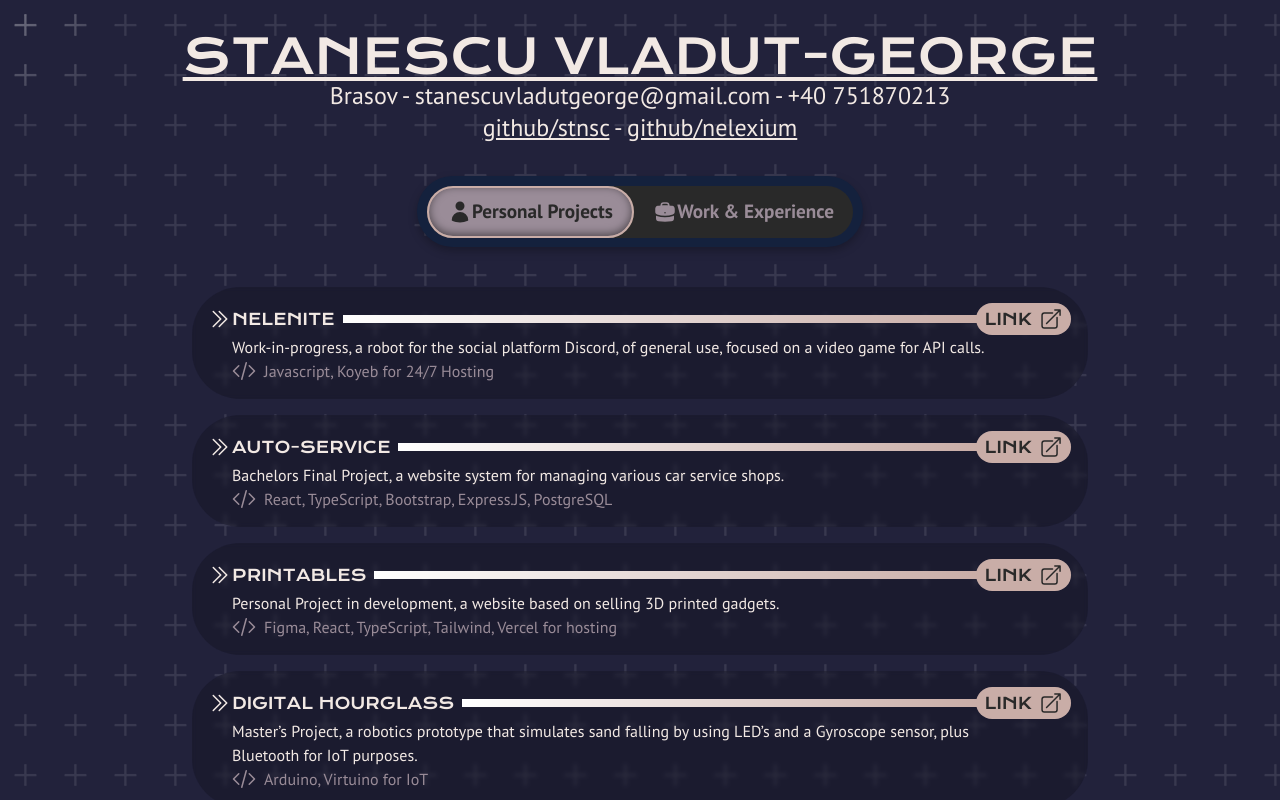
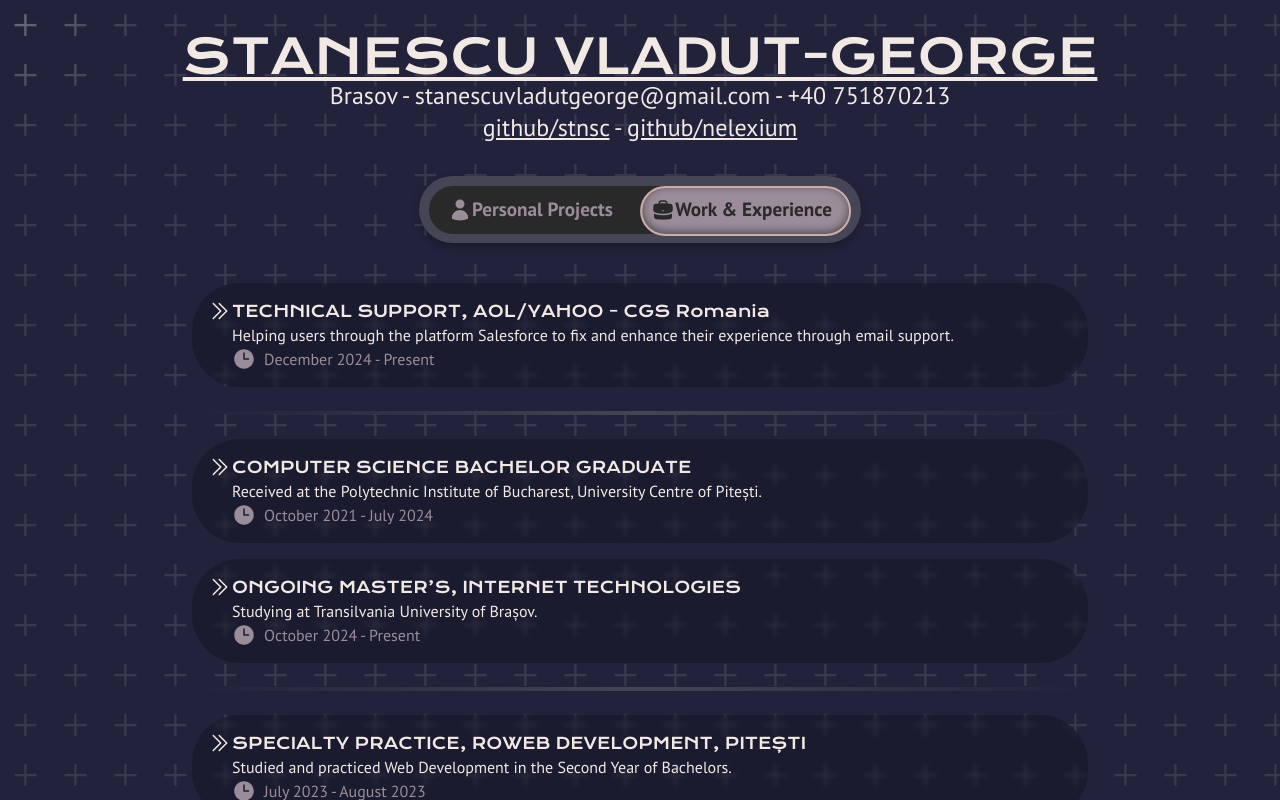
Before and after one commit to stnsc/personal, a React (Vite) app: page / in a window 1280 px wide. Both pictures are taken after a click on the button "Work & Experience". Shown: the top 800 px of the page. Built offline with nearby package versions, Linux system fonts and the light colour scheme.

Commit message:
Added Work Section, Navbar Functionality and Animations

```diff
--- a/package.json
+++ b/package.json
@@ -12,6 +12,7 @@
   "dependencies": {
     "@heroicons/react": "^2.2.0",
     "@tailwindcss/vite": "^4.0.0",
+    "animejs": "^3.2.2",
     "prettier": "^3.4.2",
     "react": "^18.3.1",
     "react-dom": "^18.3.1",
@@ -19,6 +20,7 @@
   },
   "devDependencies": {
     "@eslint/js": "^9.17.0",
+    "@types/animejs": "^3.1.13",
     "@types/react": "^18.3.18",
     "@types/react-dom": "^18.3.5",
     "@vitejs/plugin-react": "^4.3.4",
--- a/src/App.tsx
+++ b/src/App.tsx
@@ -1,15 +1,19 @@
+import { useState } from "react"
 import Background from "./components/Background"
 import Navbar from "./components/Navbar"
 import Personal from "./components/Personal"
 import Title from "./components/Title"
+import Work from "./components/Work"
 
 function App() {
+    const [activePage, setActivePage] = useState("personal")
+
     return (
         <>
             <Background />
             <Title />
-            <Navbar />
-            <Personal />
+            <Navbar setActivePage={setActivePage} />
+            {activePage === "personal" ? <Personal /> : <Work />}
         </>
     )
 }
--- a/src/components/Background.tsx
+++ b/src/components/Background.tsx
@@ -17,11 +17,17 @@ function Background() {
 
     return (
         <div className="background_container">
-            <div className="background"></div>
+            <div
+                className="background"
+                style={{
+                    backgroundPosition: `${cursorPos.x * 0.02}px ${cursorPos.y * 0.02}px`,
+                }}
+            ></div>
             <div
                 className="background_bright"
                 style={{
-                    maskImage: `radial-gradient(circle 10vw at ${cursorPos.x}px ${cursorPos.y}px, rgba(0,0,0,1) 0%, rgba(0,0,0,0) 100%)`,
+                    backgroundPosition: `${cursorPos.x * 0.02}px ${cursorPos.y * 0.02}px`,
+                    maskImage: `radial-gradient(circle 15vw at ${cursorPos.x}px ${cursorPos.y}px, rgba(0,0,0,1) 0%, rgba(0,0,0,0) 75%)`,
                 }}
             ></div>
         </div>
--- a/src/components/Navbar.tsx
+++ b/src/components/Navbar.tsx
@@ -1,25 +1,57 @@
 import { UserIcon, BriefcaseIcon } from "@heroicons/react/24/solid"
+import { useState, useEffect, useRef } from "react"
+import anime from "animejs"
 
-function Navbar() {
+interface NavbarProp {
+    setActivePage: (page: string) => void
+}
+
+function Navbar({ setActivePage }: NavbarProp) {
+    const [activeButton, setActiveButton] = useState("personal")
+    const buttonRef = useRef(null)
+
+    useEffect(() => {
+        if (buttonRef.current) {
+            anime({
+                targets: buttonRef.current,
+                translateX: activeButton === "personal" ? "0%" : "100%",
+                duration: 300,
+                easing: "easeInOutCirc",
+            })
+        }
+    }, [activeButton])
+
     return (
+        <>
             <div className="flex justify-center m-8">
                 <div className="button-nav flex justify-center">
                     <div className="button-container flex">
+                        <div className="button-active" ref={buttonRef} />
                         <button
                             type="button"
-                        className="flex flex-row items-center button button-active"
+                            className={`flex flex-row items-center button ${activeButton === "personal" ? "text-active" : ""}`}
+                            onClick={() => {
+                                setActiveButton("personal")
+                                setActivePage("personal")
+                            }}
                         >
                             <UserIcon className="size-6" /> Personal Projects
                         </button>
                         <button
                             type="button"
-                        className="flex flex-row items-center button"
+                            className={`flex flex-row items-center button ${activeButton === "work" ? "text-active" : ""}`}
+                            onClick={() => {
+                                setActiveButton("work")
+                                setActivePage("work")
+                            }}
                         >
-                        <BriefcaseIcon className="size-6" /> Work & Experience
+                            <BriefcaseIcon className="size-6" /> Work &
+                            Experience
                         </button>
                     </div>
                 </div>
             </div>
+        </>
     )
 }
 
--- a/src/components/Personal.tsx
+++ b/src/components/Personal.tsx
@@ -1,9 +1,10 @@
-import { useState } from "react"
+import { useEffect, useState } from "react"
 import {
     ChevronDoubleRightIcon,
     ArrowTopRightOnSquareIcon,
     CodeBracketIcon,
 } from "@heroicons/react/24/solid"
+import anime from "animejs"
 
 interface PersonalProps {
     name: string
@@ -26,15 +27,14 @@ function Personal() {
             description:
                 "Bachelors Final Project, a website system for managing various car service shops.",
             technologies:
-                "React, TypeScript, Bootstrap, Express.JS, PostgreSQL",
+                "React, TypeScript, Bootstrap, Express.JS, Framer Motion, PostgreSQL",
             url: "",
         },
         {
-            name: "PRINTABLES",
+            name: "WEATHER APPLICATION",
             description:
-                "Personal Project in development, a website based on selling 3D printed gadgets.",
-            technologies:
-                "Figma, React, TypeScript, Tailwind, Vercel for hosting",
+                "Personal Project for displaying weather data from any city on earth using OpenWeatherAPI.",
+            technologies: "React, TypeScript, Framer Motion, Tailwind",
             url: "",
         },
         {
@@ -48,10 +48,22 @@ function Personal() {
             name: "THIS WEBSITE!",
             description:
                 "Documenting the whole design through implementation process.",
-            technologies: "Figma, Vite, React, TailwindCSS",
+            technologies:
+                "Figma, Vite, React, TypeScript, TailwindCSS, Anime.JS, Hosted on Vercel",
             url: "",
         },
     ])
+
+    useEffect(() => {
+        anime({
+            targets: ".data-entry",
+            opacity: [0, 1],
+            translateX: [50, 0],
+            duration: 300,
+            easing: "easeInOutCirc",
+            delay: anime.stagger(50),
+        })
+    }, [data])
 
     return (
         <div className="container max-w-4xl mx-auto flex flex-col items-start">
--- a/src/components/Title.tsx
+++ b/src/components/Title.tsx
@@ -1,6 +1,20 @@
+import anime from "animejs"
+import { useEffect } from "react"
+
 function Title() {
+    useEffect(() => {
+        anime({
+            targets: ".title-div",
+            scaleX: [0, 1],
+            scaleY: [0, 1],
+            opacity: [0, 1],
+            duration: 1000,
+            easing: "easeInOutCirc",
+        })
+    }, [])
+
     return (
-        <div className="flex flex-col text-center m-8">
+        <div className="title-div flex flex-col text-center m-8">
             <h1 className="uppercase underline text-5xl title-font">
                 stanescu vladut-george
             </h1>
--- /dev/null
+++ b/src/components/Work.tsx
@@ -0,0 +1,98 @@
+interface WorkProps {
+    name: string
+    description: string
+    timeframe: string
+}
+
+import { ChevronDoubleRightIcon, ClockIcon } from "@heroicons/react/24/solid"
+import anime from "animejs"
+
+import { useEffect, useState } from "react"
+
+function Work() {
+    const [data] = useState<WorkProps[]>([
+        {
+            name: "TECHNICAL SUPPORT, AOL/YAHOO - CGS Romania",
+            description:
+                "Helping users through the platform Salesforce to fix and enhance their experience through email support.",
+            timeframe: "December 2024 - Present",
+        },
+        {
+            name: "hr",
+            description: "",
+            timeframe: "",
+        },
+        {
+            name: "COMPUTER SCIENCE BACHELOR GRADUATE",
+            description:
+                "Received at the Polytechnic Institute of Bucharest, University Centre of Pitești.",
+            timeframe: "October 2021 - July 2024",
+        },
+        {
+            name: "ONGOING MASTER’S, INTERNET TECHNOLOGIES",
+            description: "Studying at Transilvania University of Brașov.",
+            timeframe: "October 2024 - Present",
+        },
+        {
+            name: "hr",
+            description: "",
+            timeframe: "",
+        },
+        {
+            name: "SPECIALTY PRACTICE, ROWEB DEVELOPMENT, PITEȘTI",
+            description:
+                "Studied and practiced Web Development in the Second Year of Bachelors.",
+            timeframe: "July 2023 - August 2023",
+        },
+        {
+            name: "ENDAVA4STUDENTS COURSE",
+            description:
+                "Learning about Web Development Technologies and practices, Java fundamentals, PostgreSQL, HTML, CSS, JavaScript, React.",
+            timeframe: "October 2023 - February 2024",
+        },
+    ])
+
+    useEffect(() => {
+        anime({
+            targets: ".data-entry",
+            opacity: [0, 1],
+            translateX: [-50, 0],
+            duration: 300,
+            easing: "easeInOutCirc",
+            delay: anime.stagger(50),
+        })
+    }, [data])
+
+    return (
+        <div className="container max-w-4xl mx-auto flex flex-col items-start">
+            {data.map((data, index) => (
+                <>
+                    {data.name == "hr" && <hr className="work-hr" />}
+                    {data.name != "hr" && (
+                        <div
+                            key={index}
+                            className="data-entry flex flex-col w-full"
+                        >
+                            <div className="data-title flex flex-row items-center">
+                                <h2 className="flex flex-row">
+                                    {" "}
+                                    <ChevronDoubleRightIcon className="size-6" />{" "}
+                                    {data.name}
+                                </h2>
+                            </div>
+                            <div className="data-desc">
+                                <p className="">{data.description}</p>
+                                <p className="data-tech flex flex-row gap-2">
+                                    <ClockIcon className="size-6" />{" "}
+                                    {data.timeframe}
+                                </p>
+                            </div>
+                        </div>
+                    )}
+                </>
+            ))}
+        </div>
+    )
+}
+
+export default Work
--- a/src/index.css
+++ b/src/index.css
@@ -3,7 +3,7 @@
 :root{
   --col1: #22223B;
   --col2: #292929;
-  --col3: #14213D;
+  --col3: #454555;
   --col4: #C9ADA7;
   --col5: #9A8C98;
   --col-text: #F2E9E4;
@@ -22,9 +22,9 @@ body{
 .background{
   background: url("../public/bg-plus.png");
   width: 100%;
-  height: 100vh;
+  height: 100%;
   opacity: 0.1;
-  position: absolute;
+  position: fixed;
   top: 0;
   left: 0;
   z-index: -1;
@@ -33,9 +33,9 @@ body{
 .background_bright{
   background: url("../public/bg-plus.png");
   width: 100%;
-  height: 100vh;
+  height: 100%;
   opacity: 0.3;
-  position: absolute;
+  position: fixed;
   top: 0;
   left: 0;
   mix-blend-mode: lighten;
@@ -63,19 +63,32 @@ body{
     background-color: var(--col2);
     color: var(--col5);
     border-radius: 5em;
+    padding: .5em 0;
+  }
+
+  button{
+    z-index: 1;
   }
 
   .button{
     padding: 0 1em;
   }
 
+  /* to fix later */
   .button-active{
+    position: absolute;
     background-color: var(--col5);
-    color: var(--col2);
     border: 2px solid var(--col4);
     border-radius: 5em;
     box-shadow: inset 0px -2px 8px rgba(0, 0, 0, 0.5);
-    padding: .5em 1em;
+    width: 47.8%;
+    height: 75%;
+    margin-top: -.5em;
+  }
+
+  .text-active{
+    color: var(--col2);
+    transition: .3s;
   }
 }
 
@@ -100,6 +113,14 @@ body{
   flex-grow: 1;
 }
 
+.work-hr{
+  height: .25em;
+  width: 100%;
+  background: var(--col3);
+  background: linear-gradient(90deg, rgba(255,255,255,0) 0%, var(--col3) 50%, rgba(255,255,255,0) 100%);
+  margin: 1em 0;
+  border: none;
+}
 
 .data-link{
   background-color: var(--col4);
@@ -108,6 +129,11 @@ body{
   padding: .25em .5em;
   border-radius: 5em;
   transform: translate(-1%, 0);
+  transition: transform 0.2s ease-in-out;
+}
+
+.data-link:hover {
+  transform: scale(1.2);
 }
 
 .data-desc{
```
Also changed, not shown: 1 other file (tests, documents, lock files or other folders). Lines whose indentation alone changed are shown as unchanged.
